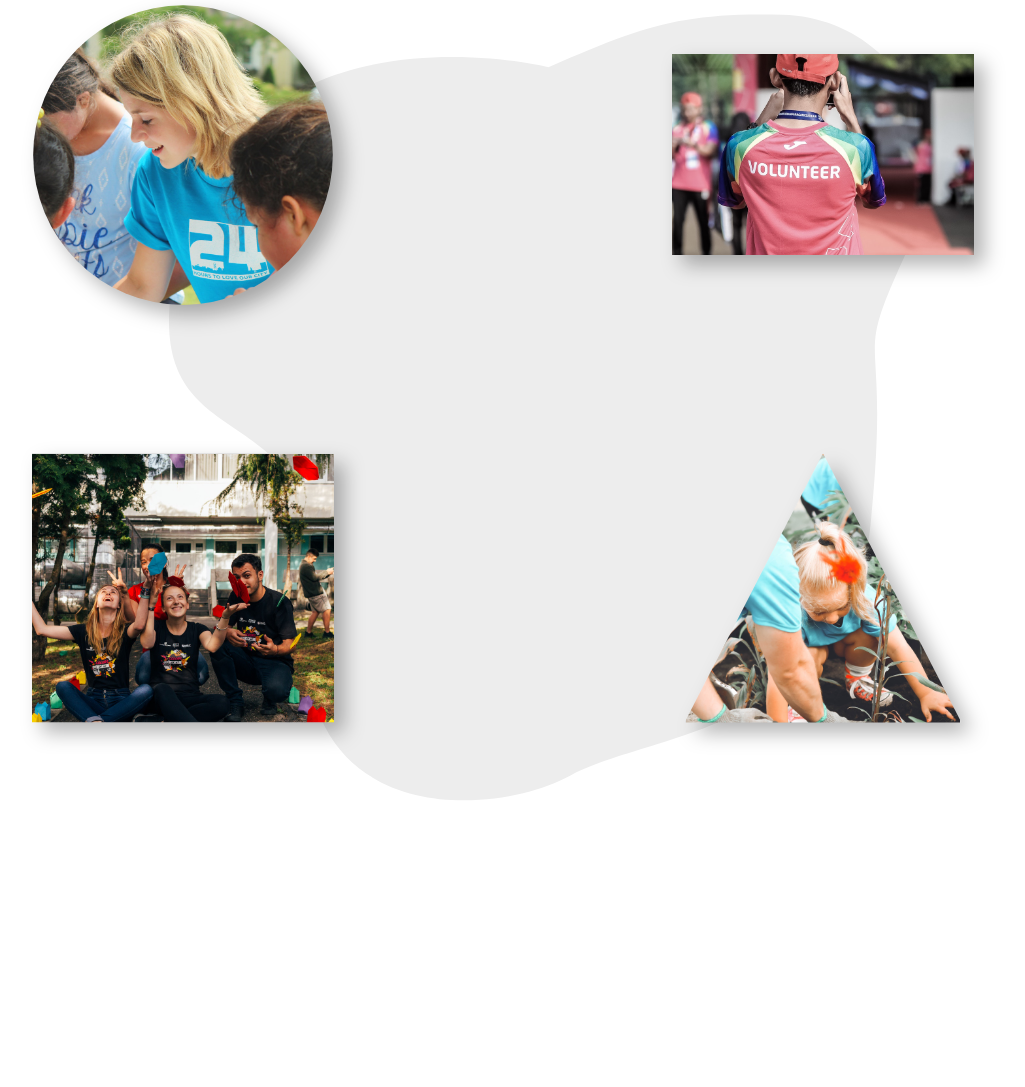
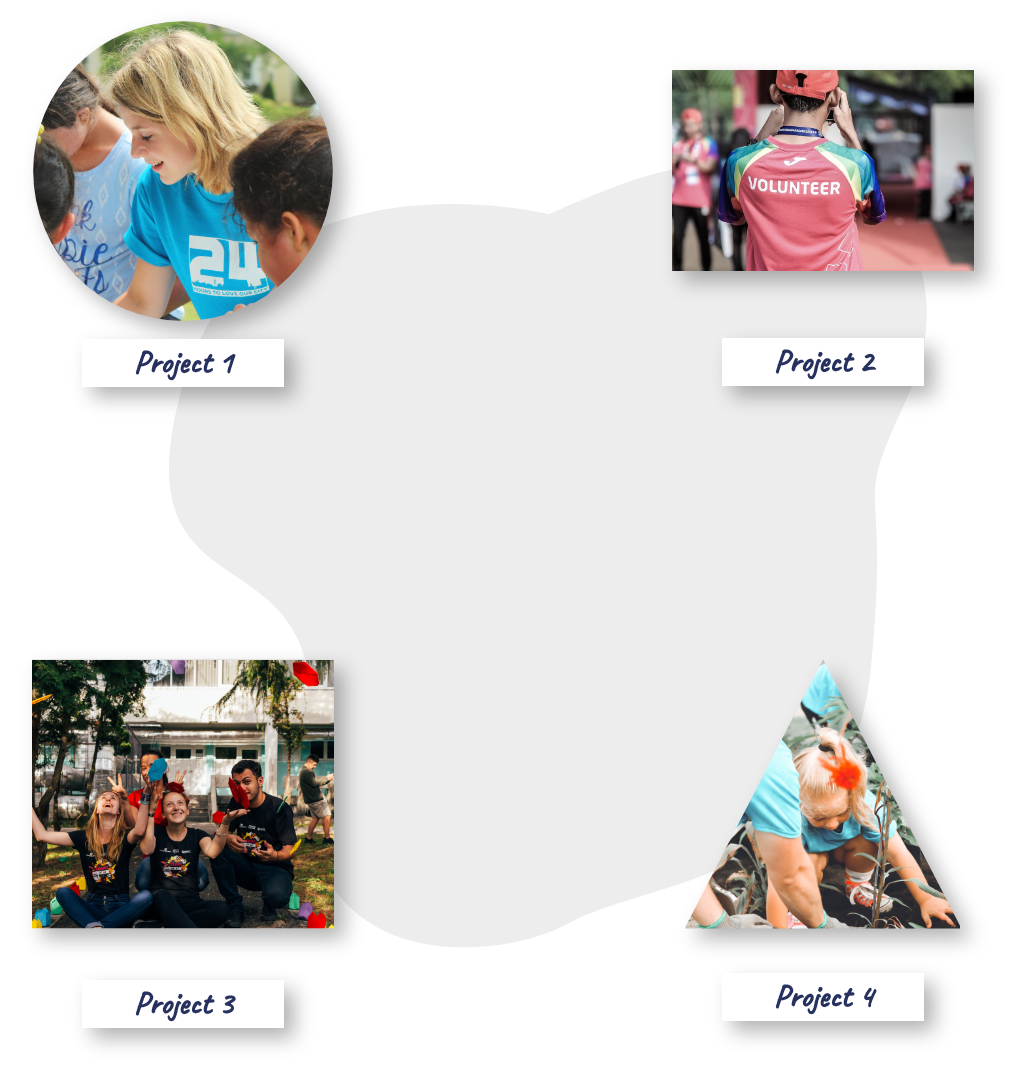
Before and after one commit to schwuchow/frontendtest, a website: page src/index.html in a window 1280 px wide. Shown: the part 205-1292 px from the top of the page, without its empty margins (137-1162 px from the left). Before the commit the page ends 1202 px from the top, so only its background shows below. Drawn offline with nearby package versions, Linux system fonts and the light colour scheme.

Commit message:
added subtitles + anim

```diff
--- a/src/index.html
+++ b/src/index.html
@@ -7,7 +7,9 @@
 
     <!-- Bootstrap CSS -->
     <link rel="stylesheet" href="https://stackpath.bootstrapcdn.com/bootstrap/4.3.1/css/bootstrap.min.css" integrity="sha384-ggOyR0iXCbMQv3Xipma34MD+dH/1fQ784/j6cY/iJTQUOhcWr7x9JvoRxT2MZw1T" crossorigin="anonymous">
+    <link href="https://fonts.googleapis.com/css?family=Caveat&display=swap" rel="stylesheet">
     <link rel="stylesheet" href="./styles.css">
+
 
     <title>Frontendtest</title>
   </head>
@@ -16,9 +18,10 @@
       <h1 class="mb-4">Your Social Engagement</h1>
       <p>Let us shape our community together</p>
     </header>
-    <div class="container-fluid">
+    <div class="container-fluid mb-2">
         <div class="gallery row justify-content-around text-center">
             <div class="img-wrapper col-sm-12 col-md-6 col-lg-5">
+                <figure>
                         <img src="../img/img-1-1024w.jpg" class="gallery__img gallery__img--1 img-fluid" alt="Volunteering girl"
                         srcset="../img/img-1-768w.jpg 768w,
                                 ../img/img-1-1024w.jpg 1024w,
@@ -28,8 +31,11 @@
                                 (max-width: 1200px) 1024w,
                                 (max-width: 1500px) 1536w,
                                 2048w">
+                        <figcaption>Project 1</figcaption>
+                </figure>
             </div>
             <div class="img-wrapper col-sm-12 col-md-6 col-lg-5">
+                <figure>
                         <img src="../img/img-2-1024w.jpg" class="gallery__img gallery__img--2 img-fluid" alt="Volunteer standing"
                         srcset="../img/img-2-768w.jpg 768w,
                                 ../img/img-2-1024w.jpg 1024w,
@@ -39,8 +45,11 @@
                                 (max-width: 1200px) 1024w,
                                 (max-width: 1500px) 1536w,
                                 2048w">
+                        <figcaption>Project 2</figcaption>
+                </figure>
             </div>
             <div class="img-wrapper col-sm-12 col-md-6 col-lg-5">
+                <figure>
                         <img src="../img/img-3-1024w.jpg" class="gallery__img gallery__img--3 img-fluid" alt="Cheering group"
                         srcset="../img/img-3-768w.jpg 768w,
                                 ../img/img-3-1024w.jpg 1024w,
@@ -50,8 +59,11 @@
                                 (max-width: 1200px) 1024w,
                                 (max-width: 1500px) 1536w,
                                 2048w">
+                        <figcaption class="gallery__img--3__figcap">Project 3</figcaption>
+                </figure>
             </div>
             <div class="img-wrapper col-sm-12 col-md-6 col-lg-5">
+                <figure>
                         <img src="../img/img-4-1024w.jpg" class="gallery__img gallery__img--4 img-fluid" alt="Child who is helping"
                         srcset="../img/img-4-768w.jpg 768w,
                                 ../img/img-4-1024w.jpg 1024w,
@@ -61,6 +73,8 @@
                                 (max-width: 1200px) 1024w,
                                 (max-width: 1500px) 1536w,
                                 2048w">
+                        <figcaption class="gallery__img--4__figcap">Project 4</figcaption>
+                </figure>
             </div>
         </div>
     </div>
--- a/src/index.js
+++ b/src/index.js
@@ -5,6 +5,8 @@ document.addEventListener('DOMContentLoaded', () => {
     gallery.addEventListener('click', openImage, false);
 
     function openImage(event) {
+
+        if (event.target.src) {
             var imgSrc = event.target.src;
             var imgTitle = event.target.alt;
 
@@ -24,5 +26,6 @@ document.addEventListener('DOMContentLoaded', () => {
                 overlay.classList.remove('openOverlay');
             });
         }
+    }
 
 });
--- a/src/styles.scss
+++ b/src/styles.scss
@@ -7,6 +7,7 @@ body {
     background-image: url('../img/bg.svg');
     background-position: center;
     background-repeat: no-repeat;
+    background-size: cover;
 
     @include media-breakpoint-up(md) {
         background-size: 170%;
@@ -22,19 +23,41 @@ body {
         font-family: verdana, sans-serif;
     }
 
+    figure {
+        height: 110%;
+    }
+
+    figcaption {
+        width: 40%;
+        margin: auto;
+        font-size: 2rem;
+        font-weight: bold;
+        color: #26315f;
+        font-family: 'Caveat', cursive;
+        background-color: #fff;
+        margin-bottom: 3%;
+        transition: transform .5s;
+    }
+
     .img-wrapper {
         height: auto;
-        margin-bottom: 130px;
+        margin-top: 1rem;
+        margin-bottom: 15rem;
         filter: drop-shadow(10px 10px 10px rgba(0,0,0,.3));
+    }
 
     .gallery {
         &__img {
             width: 200%;
-                transition: .5s;
+            transition: transform .5s;
             border: 1px solid #ddd;
 
             &:hover {
                 transform: scale(1.1);
+
+                & ~ * {
+                    transform: translateY(15%);
+                }
             }
 
             &--1 {
@@ -47,14 +70,22 @@ body {
 
             &--3 {
                 clip-path: polygon(20% 0%, 80% 0%, 80% 80%, 20% 80%);
+
+                &__figcap {
+                    margin-top: -3%;
+                }
             }
 
             &--4 {
                 width: 55%;
                 clip-path: polygon(50% 0%, 100% 65%, 0% 65%);
+
+                &__figcap {
+                    margin-top: -20%;
                 }
             }
         }
+
     }
 
     .overlay {
@@ -93,7 +124,7 @@ body {
             transition: 1s;
 
             &:hover {
-                transform: scale(1.1);
+                transform: scale(1.05);
             }
         }
 
```
Also changed, not shown: dist/index.html, dist/index.js, dist/styles.css, src/styles.css, styles.comp.css. Lines whose indentation alone changed are shown as unchanged.
